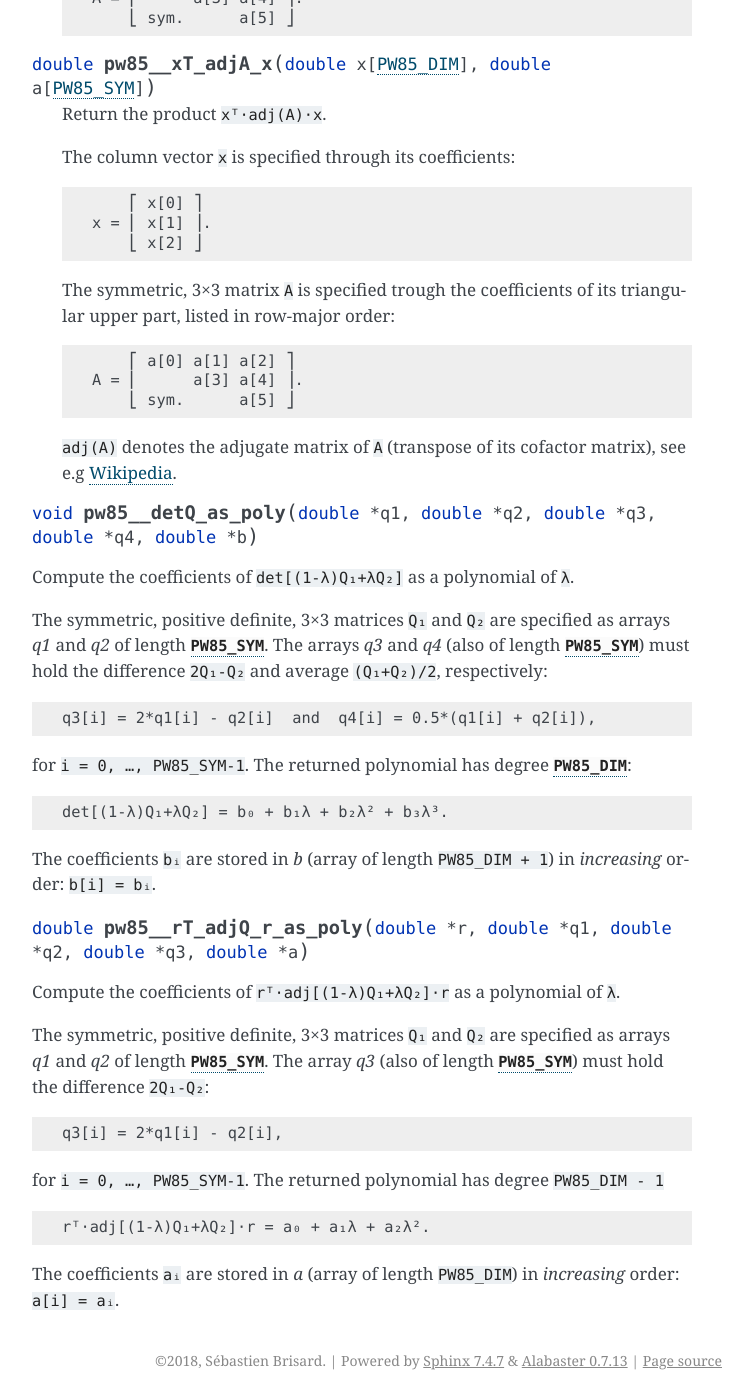
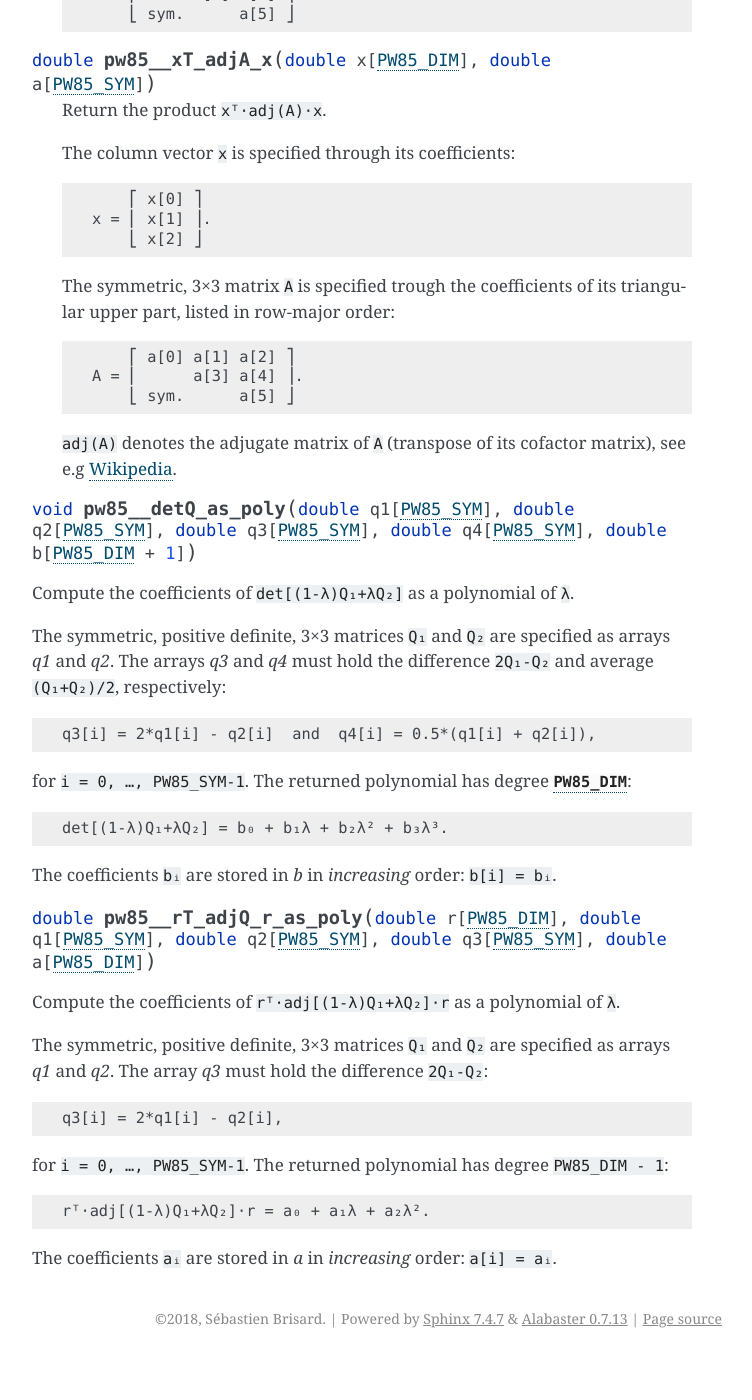
Before and after one commit to sbrisard/pw85, a Sphinx documentation site: the page built from sphinx/c_api.rst, in a window 1280 px wide and 1400 px high, scrolled down 1737 px. Shown: the whole window, without its empty margins (388-1140 px from the left). Built offline with Sphinx 7.4.7, drawn with Linux system fonts in a browser that asks for light colours; after the commit the page ends 3095 px from its top, so only the background shows below that; some of the changed text lies outside the part shown.

Commit message:
Update functions signatures

```diff
--- a/sphinx/c_api.rst
+++ b/sphinx/c_api.rst
@@ -36,12 +36,11 @@ These functions form the public API of the library.
   Return the quadratic form associated to a spheroid.
 
   The spheroid is defined by its equatorial radius `a`, its polar radius `c` and
-  the direction of its axis of revolution, `n` (array of size
-  :c:macro:`PW85_DIM`); `q` (array of size :c:macro:`PW85_SYM`) is modified
-  in-place with the coefficients of the quadratic form.
+  the direction of its axis of revolution, `n`; `q` is modified in-place with
+  the coefficients of the quadratic form.
 
 
-.. c:function:: double pw85_contact_function(double* r12, double* q1, double* q2, double* out)
+.. c:function:: double pw85_contact_function(double r12[PW85_DIM], double q1[PW85_SYM], double q2[PW85_SYM], double *out)
 
   Return the value of the contact function of two ellipsoids.
 
@@ -107,14 +106,13 @@ However, they are not really needed for standard applications of the library.
   matrix), see e.g `Wikipedia <https://en.wikipedia.org/wiki/Adjugate_matrix>`_.
 
 
-.. c:function:: void pw85__detQ_as_poly(double* q1, double* q2, double* q3, double* q4, double* b)
+.. c:function:: void pw85__detQ_as_poly(double q1[PW85_SYM], double q2[PW85_SYM], double q3[PW85_SYM], double q4[PW85_SYM], double b[PW85_DIM+1])
 
 Compute the coefficients of ``det[(1-λ)Q₁+λQ₂]`` as a polynomial of ``λ``.
 
 The symmetric, positive definite, 3×3 matrices ``Q₁`` and ``Q₂`` are specified
-as arrays `q1` and `q2` of length :c:macro:`PW85_SYM`. The arrays `q3` and `q4`
-(also of length :c:macro:`PW85_SYM`) must hold the difference ``2Q₁-Q₂`` and
-average ``(Q₁+Q₂)/2``, respectively::
+as arrays `q1` and `q2`. The arrays `q3` and `q4` must hold the difference
+``2Q₁-Q₂`` and average ``(Q₁+Q₂)/2``, respectively::
 
   q3[i] = 2*q1[i] - q2[i]  and  q4[i] = 0.5*(q1[i] + q2[i]),
 
@@ -123,24 +121,21 @@ for ``i = 0, …, PW85_SYM-1``. The returned polynomial has degree
 
   det[(1-λ)Q₁+λQ₂] = b₀ + b₁λ + b₂λ² + b₃λ³.
 
-The coefficients ``bᵢ`` are stored in `b` (array of length ``PW85_DIM + 1``) in
-*increasing* order: ``b[i] = bᵢ``.
+The coefficients ``bᵢ`` are stored in `b` in *increasing* order: ``b[i] = bᵢ``.
 
 
-.. c:function:: double pw85__rT_adjQ_r_as_poly(double* r, double* q1, double* q2, double* q3, double* a)
+.. c:function:: double pw85__rT_adjQ_r_as_poly(double r[PW85_DIM], double q1[PW85_SYM], double q2[PW85_SYM], double q3[PW85_SYM], double a[PW85_DIM])
 
 Compute the coefficients of ``rᵀ⋅adj[(1-λ)Q₁+λQ₂]⋅r`` as a polynomial of ``λ``.
 
-The symmetric, positive definite, 3×3 matrices ``Q₁`` and ``Q₂`` are specified as
-arrays `q1` and `q2` of length :c:macro:`PW85_SYM`. The array `q3` (also of
-length :c:macro:`PW85_SYM`) must hold the difference ``2Q₁-Q₂``::
+The symmetric, positive definite, 3×3 matrices ``Q₁`` and ``Q₂`` are specified
+as arrays `q1` and `q2`. The array `q3` must hold the difference ``2Q₁-Q₂``::
 
   q3[i] = 2*q1[i] - q2[i],
 
-for ``i = 0, …, PW85_SYM-1``. The returned polynomial has degree ``PW85_DIM - 1``
-::
+for ``i = 0, …, PW85_SYM-1``. The returned polynomial has degree
+``PW85_DIM - 1``::
 
   rᵀ⋅adj[(1-λ)Q₁+λQ₂]⋅r = a₀ + a₁λ + a₂λ².
 
-The coefficients ``aᵢ`` are stored in `a` (array of length ``PW85_DIM``) in
-*increasing* order: ``a[i] = aᵢ``.
+The coefficients ``aᵢ`` are stored in `a` in *increasing* order: ``a[i] = aᵢ``.
```
